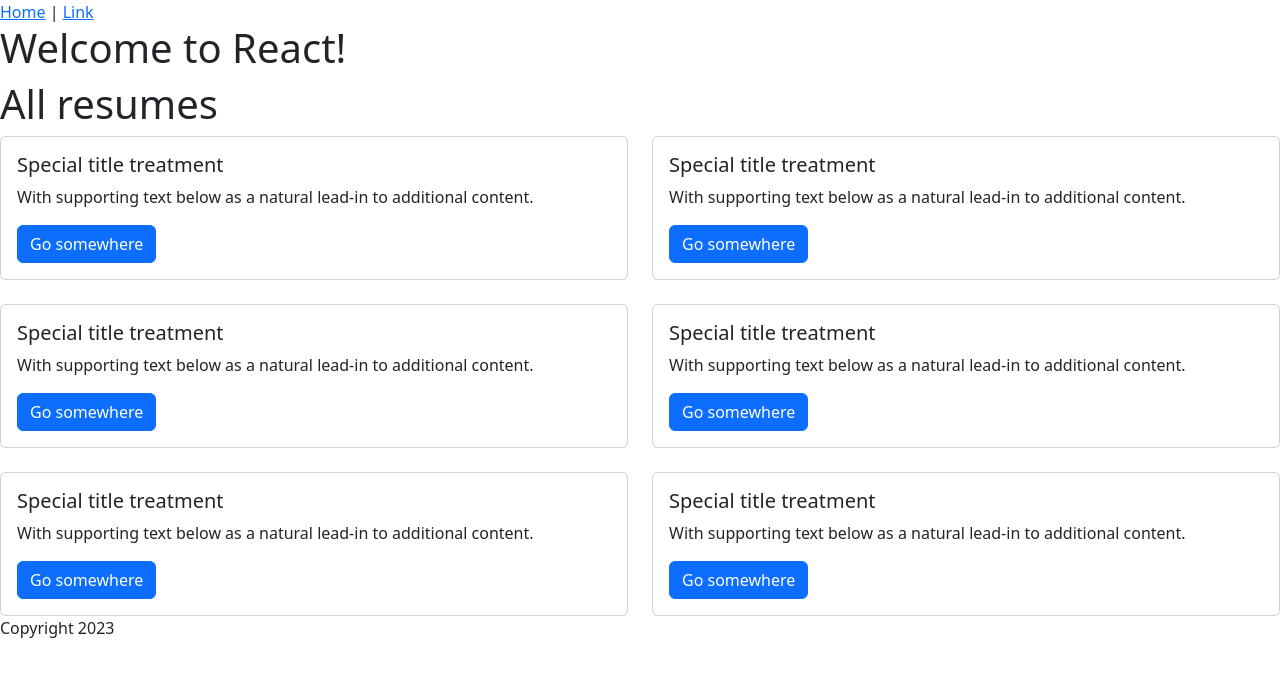
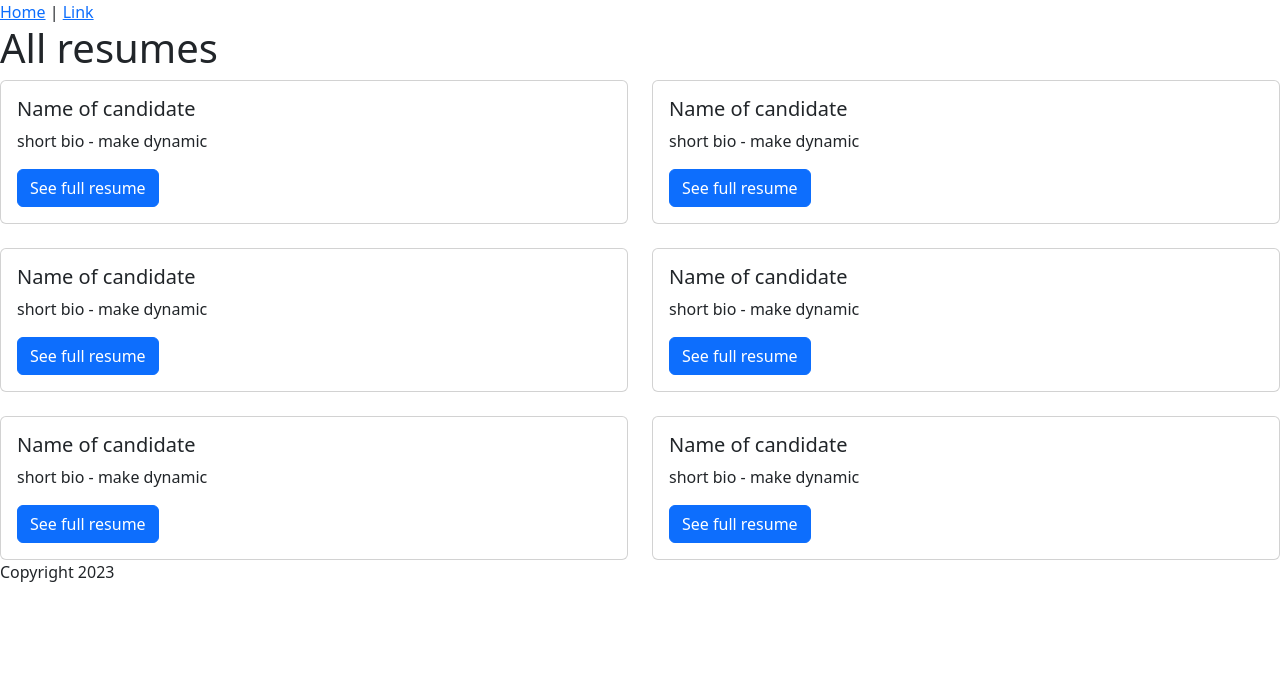
Before and after one commit to sfwells0518/online-resumes-app, a React (Vite) app: page / in a window 1280 px wide. Shown: the top 676 px of the page. Built offline with nearby package versions, Linux system fonts and the light colour scheme.

Commit message:
add detailed content to cards

```diff
--- a/src/Content.jsx
+++ b/src/Content.jsx
@@ -5,7 +5,6 @@ import { ResumesIndex } from "./ResumesIndex";
 export function Content() {
   return (
     <div>
-      <h1>Welcome to React!</h1>
       <ResumesIndex />
       {/* <ResumesShow /> */}
       {/* <Routes>
--- a/src/ResumesIndex.jsx
+++ b/src/ResumesIndex.jsx
@@ -6,13 +6,10 @@ export function ResumesIndex() {
         <div className="col-sm-6 mb-3 mb-sm-0">
           <div className="card">
             <div className="card-body">
-              <h5 className="card-title">Special title treatment</h5>
-              <p className="card-text">
-                With supporting text below as a natural lead-in to additional
-                content.
-              </p>
+              <h5 className="card-title">Name of candidate</h5>
+              <p className="card-text">short bio - make dynamic</p>
               <a href="#" className="btn btn-primary">
-                Go somewhere
+                See full resume
               </a>
             </div>
           </div>
@@ -20,13 +17,10 @@ export function ResumesIndex() {
         <div className="col-sm-6">
           <div className="card">
             <div className="card-body">
-              <h5 className="card-title">Special title treatment</h5>
-              <p className="card-text">
-                With supporting text below as a natural lead-in to additional
-                content.
-              </p>
+              <h5 className="card-title">Name of candidate</h5>
+              <p className="card-text">short bio - make dynamic</p>
               <a href="#" className="btn btn-primary">
-                Go somewhere
+                See full resume
               </a>
             </div>
           </div>
@@ -37,13 +31,10 @@ export function ResumesIndex() {
         <div className="col-sm-6 mb-3 mb-sm-0">
           <div className="card">
             <div className="card-body">
-              <h5 className="card-title">Special title treatment</h5>
-              <p className="card-text">
-                With supporting text below as a natural lead-in to additional
-                content.
-              </p>
+              <h5 className="card-title">Name of candidate</h5>
+              <p className="card-text">short bio - make dynamic</p>
               <a href="#" className="btn btn-primary">
-                Go somewhere
+                See full resume
               </a>
             </div>
           </div>
@@ -51,13 +42,10 @@ export function ResumesIndex() {
         <div className="col-sm-6">
           <div className="card">
             <div className="card-body">
-              <h5 className="card-title">Special title treatment</h5>
-              <p className="card-text">
-                With supporting text below as a natural lead-in to additional
-                content.
-              </p>
+              <h5 className="card-title">Name of candidate</h5>
+              <p className="card-text">short bio - make dynamic</p>
               <a href="#" className="btn btn-primary">
-                Go somewhere
+                See full resume
               </a>
             </div>
           </div>
@@ -68,13 +56,10 @@ export function ResumesIndex() {
         <div className="col-sm-6 mb-3 mb-sm-0">
           <div className="card">
             <div className="card-body">
-              <h5 className="card-title">Special title treatment</h5>
-              <p className="card-text">
-                With supporting text below as a natural lead-in to additional
-                content.
-              </p>
+              <h5 className="card-title">Name of candidate</h5>
+              <p className="card-text">short bio - make dynamic</p>
               <a href="#" className="btn btn-primary">
-                Go somewhere
+                See full resume
               </a>
             </div>
           </div>
@@ -82,13 +67,10 @@ export function ResumesIndex() {
         <div className="col-sm-6">
           <div className="card">
             <div className="card-body">
-              <h5 className="card-title">Special title treatment</h5>
-              <p className="card-text">
-                With supporting text below as a natural lead-in to additional
-                content.
-              </p>
+              <h5 className="card-title">Name of candidate</h5>
+              <p className="card-text">short bio - make dynamic</p>
               <a href="#" className="btn btn-primary">
-                Go somewhere
+                See full resume
               </a>
             </div>
           </div>
```
